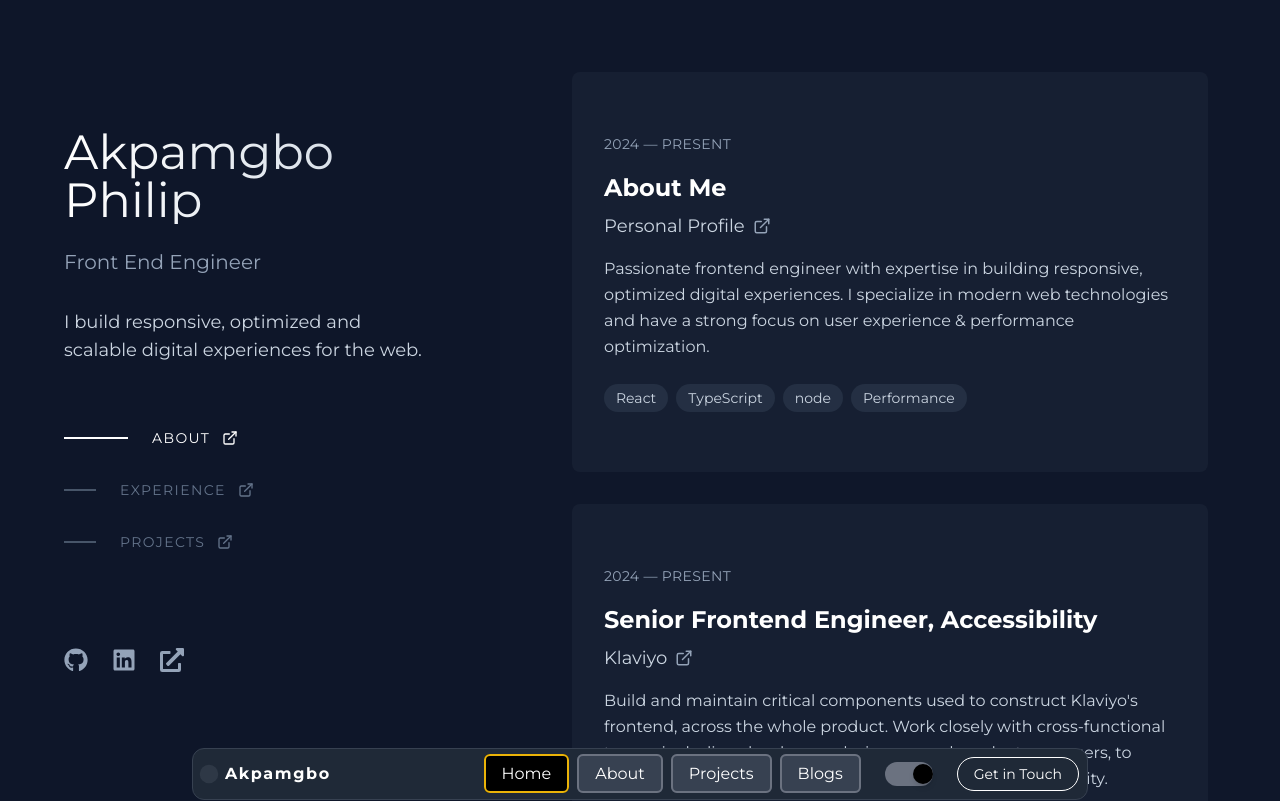
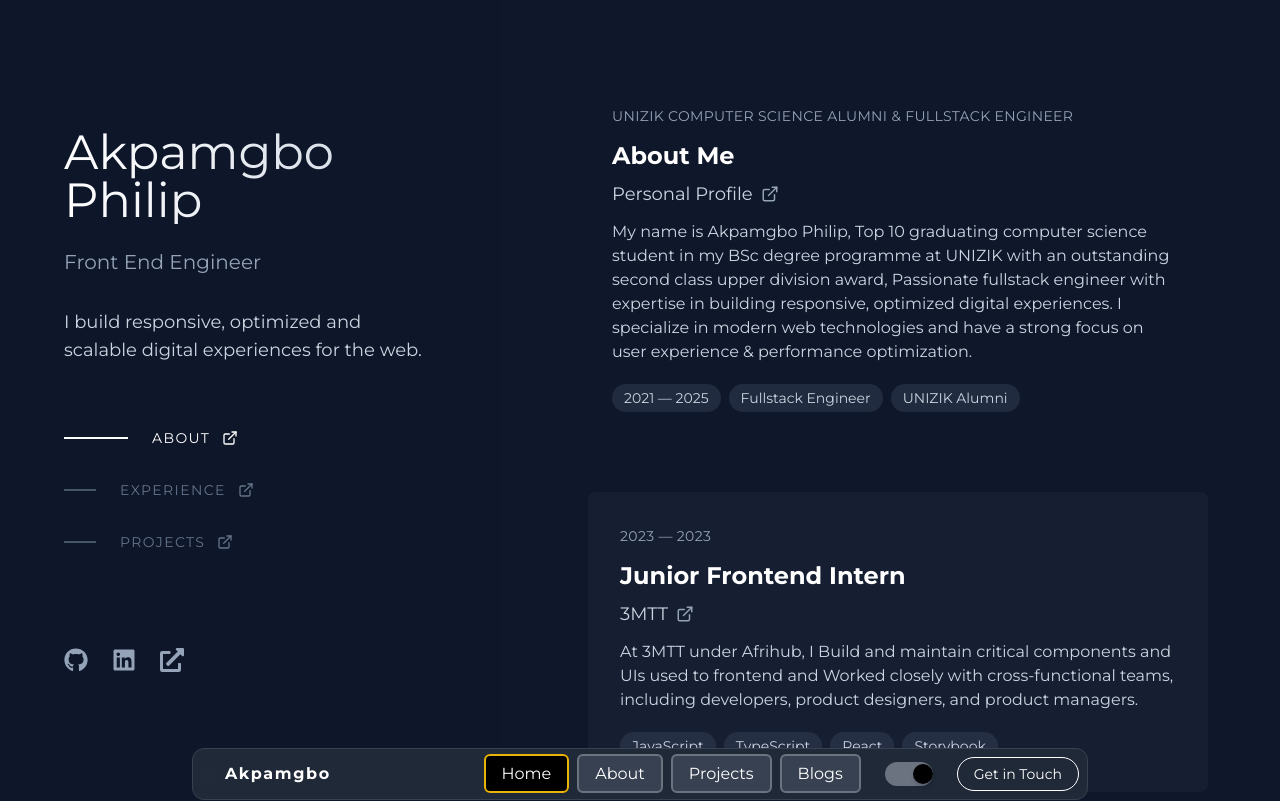
Before and after one commit to SAGE-OF-SIX-PATHS/philip-frontend, a React (Vite) app: page / in a window 1280 px wide. Shown: the top 801 px of the page. Built offline with nearby package versions, Linux system fonts and the light colour scheme.

Commit message:
optimize the frontend and PortfolioContentSection

```diff
--- a/src/components/Portfolio/Portfolio.tsx
+++ b/src/components/Portfolio/Portfolio.tsx
@@ -10,6 +10,7 @@ import type { PortfolioProps } from './types';
 
 const Portfolio: React.FC<PortfolioProps> = ({ isDarkMode = true }) => {
           const [activeNav, setActiveNav] = useState('about');
+
 
           // Scroll spy functionality
           useEffect(() => {
@@ -34,6 +35,8 @@ const Portfolio: React.FC<PortfolioProps> = ({ isDarkMode = true }) => {
                     window.addEventListener('scroll', handleScroll);
                     return () => window.removeEventListener('scroll', handleScroll);
           }, []);
+
+
 
           return (
                     <motion.div
@@ -68,9 +71,9 @@ const Portfolio: React.FC<PortfolioProps> = ({ isDarkMode = true }) => {
                                                   initial={{ opacity: 0, y: 50 }}
                                                   animate={{ opacity: 1, y: 0 }}
                                                   transition={{ duration: 1 }}
-                                                  className="ml-[500px] flex-1 overflow-y-auto"
+                                                  className="ml-[500px] flex-1 overflow-y-auto "
                                         >
-                                                  <div className="p-8">
+                                                  <div className="p-8 space-y-8 sm:space-y-12 ">
                                                             {scrollSections.map((section) => (
                                                                       <motion.div
                                                                                 key={section.id}
@@ -82,31 +85,33 @@ const Portfolio: React.FC<PortfolioProps> = ({ isDarkMode = true }) => {
                                                                                 <PortfolioContentSection
                                                                                           section={section}
                                                                                           isDarkMode={isDarkMode}
+                                                                                          className=""
                                                                                 />
                                                                       </motion.div>
                                                             ))}
                                                   </div>
+
                                         </motion.div>
                               </div>
 
                               {/* Mobile Layout - Optimized */}
-                              <div className="lg:hidden min-h-screen w-full">
+                              <div className="lg:hidden min-h-screen w-full h-full ">
                                         {/* Mobile Header Section */}
                                         <motion.div
                                                   initial={{ opacity: 0, y: -50 }}
                                                   animate={{ opacity: 1, y: 0 }}
                                                   transition={{ duration: 0.8 }}
-                                                  className={`px-5 py-8 transition-colors duration-300 ${isDarkMode
+                                                  className={` px-5 py-8 transition-colors duration-300 h-inherit ${isDarkMode
                                                                       ? 'bg-slate-900/95 backdrop-blur-sm'
                                                                       : 'bg-white/95 backdrop-blur-sm'
                                                             }`}
                                         >
-                                                  <div className="mb-8 max-w-full">
+                                                  <div className="mb-8 max-w-full h-full">
                                                             <PortfolioHeader isDarkMode={isDarkMode} />
                                                   </div>
 
                                                   {/* Navigation */}
-                                                  <div className="mb-8 w-full">
+                                                  <div className="mb-8 w-full ">
                                                             <div className="w-full overflow-x-auto scrollbar-hide pb-2">
                                                                       <PortfolioNavigation
                                                                                 navItems={navItems}
@@ -127,8 +132,8 @@ const Portfolio: React.FC<PortfolioProps> = ({ isDarkMode = true }) => {
                                         </motion.div>
 
                                         {/* Mobile Content Sections - Simplified */}
-                                        <div className="px-5 py-6 w-full">
-                                                  <div className="space-y-6 w-full">
+                                        <div className="px-0 py-6 w-full ">
+                                                  <div className="space-y-16 w-full h-full">
                                                             {scrollSections.map((section, index) => (
                                                                       <motion.div
                                                                                 key={section.id}
@@ -136,7 +141,7 @@ const Portfolio: React.FC<PortfolioProps> = ({ isDarkMode = true }) => {
                                                                                 whileInView={{ opacity: 1, y: 0 }}
                                                                                 transition={{ duration: 0.8, delay: index * 0.1 }}
                                                                                 viewport={{ once: true, margin: "-50px" }}
-                                                                                className={`w-full ${isDarkMode
+                                                                                className={`w-full h-full ${isDarkMode
                                                                                                     ? 'text-slate-200'
                                                                                                     : 'text-slate-800'
                                                                                           }`}
@@ -149,9 +154,6 @@ const Portfolio: React.FC<PortfolioProps> = ({ isDarkMode = true }) => {
                                                             ))}
                                                   </div>
                                         </div>
-
-                                        {/* Mobile Footer Padding */}
-                                        <div className="pb-8"></div>
                               </div>
                     </motion.div>
           );
--- a/src/components/Portfolio/PortfolioContentSection.tsx
+++ b/src/components/Portfolio/PortfolioContentSection.tsx
@@ -4,40 +4,52 @@ import type { ContentSectionProps } from './types';
 
 const PortfolioContentSection: React.FC<ContentSectionProps> = ({
           section,
-          isDarkMode
+          isDarkMode,
+          className
 }) => {
           return (
                     <div
                               id={section.sectionId}
-                              className={`${isDarkMode
+                              className={`
+        ${isDarkMode
                                                   ? section.bgColor
                                                   : 'bg-white/80 backdrop-blur-sm border border-slate-200'
-                                        } rounded-lg p-8 mb-8 h-[50vh] flex flex-col justify-center transition-all duration-300 hover:translate-x-4 ${isDarkMode
+                                        }
+        rounded-lg
+        p-6 sm:p-8
+        mb-8
+        flex flex-col justify-center items-center sm:items-start /* ✅ Center items mobile, left-align sm+ */
+        transition-all duration-300 hover:translate-x-2 sm:hover:translate-x-4
+        ${isDarkMode
                                                   ? 'hover:shadow-2xl hover:shadow-slate-900/50'
                                                   : 'hover:shadow-2xl hover:shadow-slate-500/20'
-                                        } cursor-pointer group`}
+                                        }
+        cursor-pointer group
+        ${section.id === 1 ? 'ml-2 mt-6 sm:mt-0' : 'ml-4'}
+        ${className ?? ''}
+      `}
                     >
-                              <div className="mb-4">
-                                        <span className={`text-sm font-medium tracking-wide ${isDarkMode ? 'text-slate-400' : 'text-slate-600'
-                                                  }`}>
+                              <div className="mb-3 text-center sm:text-left">
+                                        {/* ✅ Center text on mobile */}
+                                        <span className={`text-xs sm:text-sm font-medium tracking-wide ${isDarkMode ? 'text-slate-400' : 'text-slate-600'}`}>
                                                   {section.period}
                                         </span>
                               </div>
 
-                              <h3 className={`text-2xl font-bold mb-2 transition-colors ${isDarkMode
+                              <h3 className={`text-xl sm:text-2xl font-bold mb-2 transition-colors text-center sm:text-left ${isDarkMode
                                         ? 'text-white group-hover:text-slate-200'
                                         : 'text-slate-900 group-hover:text-slate-700'
                                         }`}>
                                         {section.title}
                               </h3>
 
-                              <div className="flex items-center mb-4">
-                                        <span className={`text-lg ${isDarkMode ? 'text-slate-300' : 'text-slate-700'
-                                                  }`}>
+                              <div className="flex flex-col sm:flex-row items-center sm:items-center mb-3 text-center sm:text-left">
+                                        {/* ✅ Flex-col on mobile for vertical centering */}
+                                        <span className={`text-base sm:text-lg ${isDarkMode ? 'text-slate-300' : 'text-slate-700'}`}>
                                                   {section.company}
                                         </span>
                                         <ExternalLink
-                                                  className={`ml-2 transition-colors ${isDarkMode
+                                                  className={`ml-0 sm:ml-2 mt-1 sm:mt-0 transition-colors ${isDarkMode
                                                             ? 'text-slate-400 group-hover:text-slate-200'
                                                             : 'text-slate-600 group-hover:text-slate-800'
                                                             }`}
@@ -45,18 +57,19 @@ const PortfolioContentSection: React.FC<ContentSectionProps> = ({
                                         />
                               </div>
 
-                              <p className={`leading-relaxed mb-6 transition-colors ${isDarkMode
+                              <p className={`leading-relaxed mb-5 text-sm sm:text-base transition-colors text-center sm:text-left ${isDarkMode
                                         ? 'text-slate-300 group-hover:text-slate-200'
                                         : 'text-slate-700 group-hover:text-slate-600'
                                         }`}>
                                         {section.description}
                               </p>
 
-                              <div className="flex flex-wrap gap-2">
+                              <div className="flex flex-wrap justify-center sm:justify-start gap-2">
+                                        {/* ✅ Tags centered mobile, left sm+ */}
                                         {section.tags.map((tag, index) => (
                                                   <span
                                                             key={index}
-                                                            className={`px-3 py-1 rounded-full text-sm transition-colors ${isDarkMode
+                                                            className={`px-3 py-1 rounded-full text-xs sm:text-sm transition-colors ${isDarkMode
                                                                       ? 'bg-slate-700/50 text-slate-300 group-hover:bg-slate-600/50'
                                                                       : 'bg-slate-200 text-slate-700 group-hover:bg-slate-300'
                                                                       }`}
--- a/src/components/Portfolio/portfolioData.ts
+++ b/src/components/Portfolio/portfolioData.ts
@@ -15,26 +15,27 @@ export const socialLinks: SocialLink[] = [
           { icon: FaExternalLinkAlt, href: '#', label: 'External Link' }
 ];
 
+
 export const scrollSections: ScrollSection[] = [
            {
                     id: 1,
                     sectionId: 'about',
                     title: 'About Me',
                     company: 'Personal Profile',
-                    period: '2024 — PRESENT',
+                    period: 'UNIZIK COMPUTER SCIENCE ALUMNI & FULLSTACK ENGINEER',
                     description:
-                              'Passionate frontend engineer with expertise in building responsive, optimized digital experiences. I specialize in modern web technologies and have a strong focus on user experience & performance optimization.',
-                    tags: ['React', 'TypeScript', 'node', 'Performance'],
-                    bgColor: 'bg-slate-800/50'
+                              'My name is Akpamgbo Philip, Top 10 graduating computer science student in my BSc degree programme at UNIZIK with an outstanding second class upper division award, Passionate fullstack engineer with expertise in building responsive, optimized digital experiences. I specialize in modern web technologies and have a strong focus on user experience & performance optimization.',
+                    tags: ['2021 — 2025', 'Fullstack Engineer', 'UNIZIK Alumni'],
+                    bgColor: 'inherit'
           },
           {
                     id: 2,
                     sectionId: 'experience',
-                    title: 'Senior Frontend Engineer, Accessibility',
-                    company: 'Klaviyo',
-                    period: '2024 — PRESENT',
+                    title: 'Junior Frontend Intern',
+                    company: '3MTT',
+                    period: '2023 — 2023',
                     description:
-                              "Build and maintain critical components used to construct Klaviyo's frontend, across the whole product. Work closely with cross-functional teams, including developers, designers, and product managers, to implement and advocate for best practices in web accessibility.",
+                              "At 3MTT under Afrihub, I Build and maintain critical components and UIs used to  frontend and Worked closely with cross-functional teams, including developers, product designers, and product managers.",
                     tags: ['JavaScript', 'TypeScript', 'React', 'Storybook'],
                     bgColor: 'bg-slate-800/50'
           },
@@ -45,7 +46,7 @@ export const scrollSections: ScrollSection[] = [
                     company: 'Upstatement',
                     period: '2018 — 2024',
                     description:
-                              'Build, style, and ship high-quality websites, design systems, mobile apps, and digital experiences for a diverse array of projects for clients including Harvard Business School, Everytown for Gun Safety, Pratt Institute, Koala Health, Vanderbilt University, The 19th News, and more.',
+                              'Build, style, and ship high-quality websites, design systems, mobile apps, for a diverse array of projects for clients including Harvard Business School, Everytown for Gun Safety, Pratt Institute, Koala Health, Vanderbilt University,',
                     tags: ['JavaScript', 'TypeScript', 'HTML & SCSS', 'React', 'Next.js'],
                     bgColor: 'bg-slate-800/50'
           },
@@ -79,7 +80,7 @@ export const scrollSections: ScrollSection[] = [
                     period: '2023',
                     description:
                               'Created and maintained a comprehensive design system library with reusable components, design tokens, and documentation. Used by multiple teams to ensure consistency across products.',
-                    tags: ['React', 'Storybook', 'CSS Variables', 'Documentation'],
+                    tags: ['React', 'CSS Variables', 'API Documentation'],
                     bgColor: 'bg-slate-800/50'
           }
 ];
--- a/src/components/Portfolio/types.ts
+++ b/src/components/Portfolio/types.ts
@@ -12,7 +12,6 @@ export interface ScrollSection {
   description: string;
   tags: string[];
   bgColor: string;
-
 }
 
 export interface SocialLink {
@@ -37,6 +36,7 @@ export interface SocialLinksProps extends ThemeProps {
 
 export interface ContentSectionProps extends ThemeProps {
   section: ScrollSection;
+  className?: string; // ✅ Added this to accept custom styles
 }
 
 export interface PortfolioProps {
--- a/src/index.css
+++ b/src/index.css
@@ -6,7 +6,7 @@
 
 /* === Light Mode === */
 body {
-  @apply bg-slate-700 text-slate-900;
+  @apply bg-slate-800 text-slate-900;
   /* soft off-white background, dark slate text */
   font-family: 'Montserrat';
   overflow-x: hidden;
```
Lines whose indentation alone changed are shown as unchanged.
